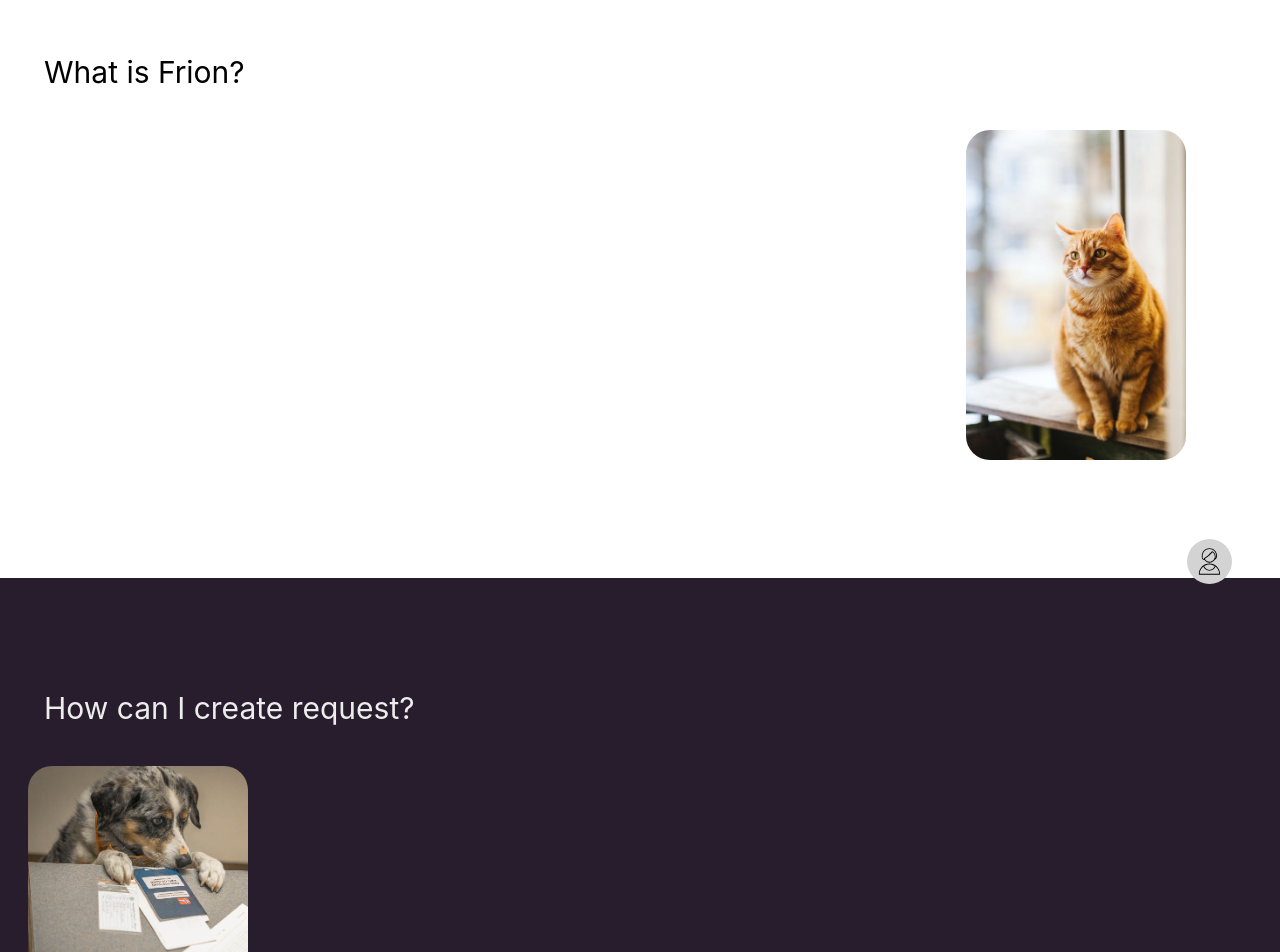
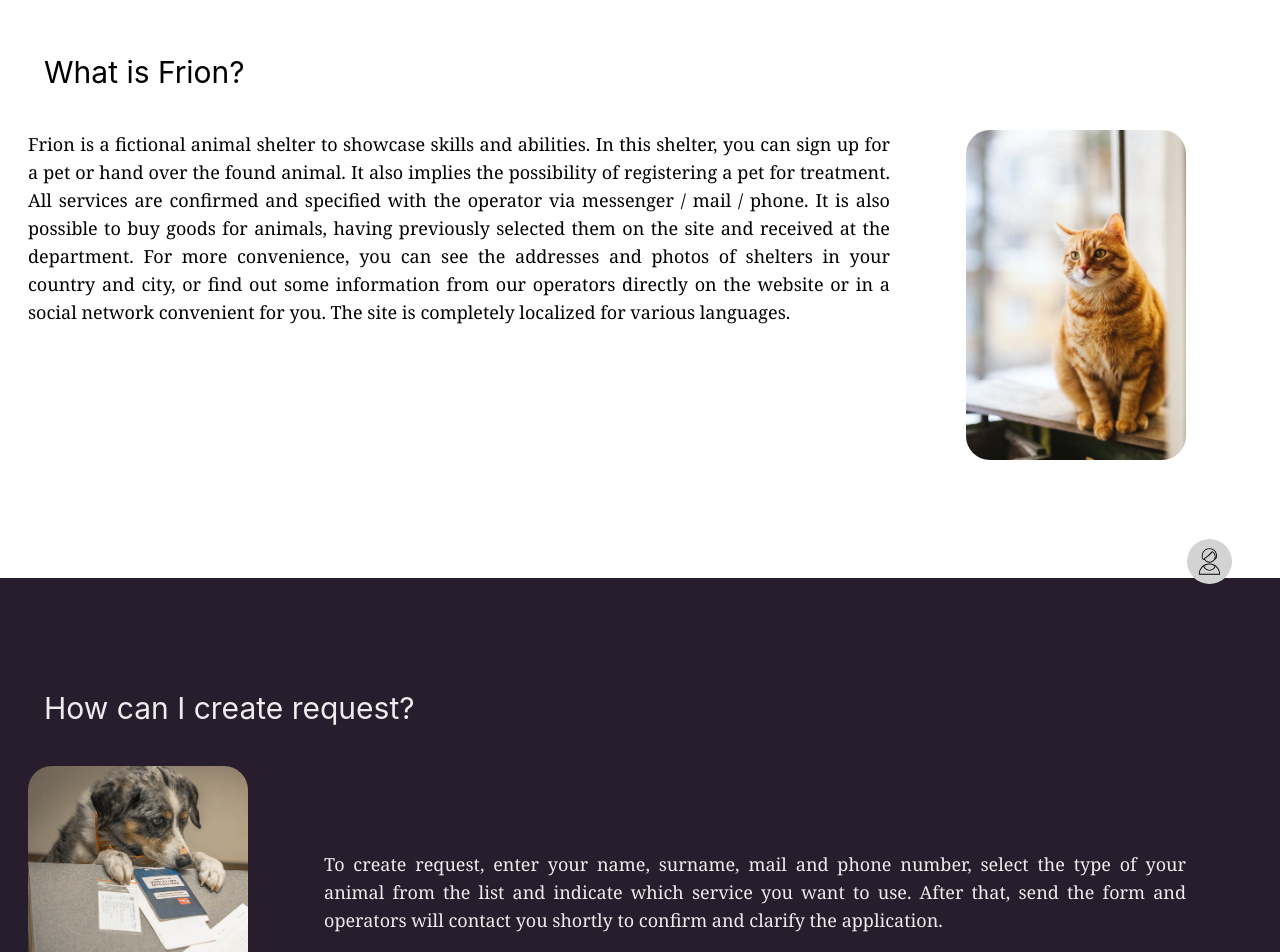
Before and after one commit to Proveno/Frion, a Next.js app in the folder frion-next-js-app/: page / in a window 1280 px wide. Shown: the part 120-1072 px from the top of the page. Built offline with nearby package versions, Linux system fonts and the light colour scheme.

Commit message:
added about text anr registration

```diff
--- a/frion-next-js-app/locales/de.js
+++ b/frion-next-js-app/locales/de.js
@@ -10,10 +10,10 @@ export const de = {
   contacts: "KONTAKTE",
 
   aboutQuestion: "Was ist Frion?",
-  aboutText: "",
+  aboutText: "Frion ist ein fiktives Tierheim, um Fähigkeiten und Fertigkeiten zu demonstrieren. In diesem Tierheim können Sie sich für ein Haustier anmelden oder das gefundene Tier abgeben. Es beinhaltet auch die Möglichkeit, ein Haustier zur Behandlung anzumelden. Alle Leistungen werden mit dem Betreiber per Messenger / Mail / Telefon bestätigt und spezifiziert. Es ist auch möglich, Waren für Tiere zu kaufen, die zuvor auf der Website ausgewählt und in der Abteilung erhalten wurden. Für mehr Komfort können Sie die Adressen und Fotos von Unterkünften in Ihrem Land und Ihrer Stadt einsehen oder einige Informationen von unseren Betreibern direkt auf der Website oder in einem für Sie geeigneten sozialen Netzwerk abrufen. Die Site ist vollständig für verschiedene Sprachen lokalisiert.",
 
   regInstructionQuestion: "Wie kann ich eine Anfrage erstellen?",
-  regInstructionText: "",
+  regInstructionText: "Um einen Antrag zu erstellen, geben Sie Ihren Vor- und Nachnamen, Ihre E-Mail-Adresse und Telefonnummer ein, wählen Sie die Art Ihres Tieres aus der Liste aus und geben Sie an, welchen Dienst Sie nutzen möchten. Danach senden Sie das Formular ab und die Betreiber werden sich in Kürze mit Ihnen in Verbindung setzen, um den Antrag zu bestätigen und zu klären.",
 
   createRequest: "Anfrage erstellen",
   firstNameLabel: "Vorname",
--- a/frion-next-js-app/locales/en.js
+++ b/frion-next-js-app/locales/en.js
@@ -10,10 +10,10 @@ export const en = {
   contacts: "CONTACTS",
 
   aboutQuestion: "What is Frion?",
-  aboutText: "",
+  aboutText: "Frion is a fictional animal shelter to showcase skills and abilities. In this shelter, you can sign up for a pet or hand over the found animal. It also implies the possibility of registering a pet for treatment. All services are confirmed and specified with the operator via messenger / mail / phone. It is also possible to buy goods for animals, having previously selected them on the site and received at the department. For more convenience, you can see the addresses and photos of shelters in your country and city, or find out some information from our operators directly on the website or in a social network convenient for you. The site is completely localized for various languages.",
 
   regInstructionQuestion: "How can I create request?",
-  regInstructionText: "",
+  regInstructionText: "To create request, enter your name, surname, mail and phone number, select the type of your animal from the list and indicate which service you want to use. After that, send the form and operators will contact you shortly to confirm and clarify the application.",
 
   createRequest: "Create request",
   firstNameLabel: "First name",
--- a/frion-next-js-app/locales/ru.js
+++ b/frion-next-js-app/locales/ru.js
@@ -10,10 +10,11 @@ export const ru = {
   contacts: "КОНТАКТЫ",
 
   aboutQuestion: "Что такое Frion?",
-  aboutText: "",
+  aboutText:
+    "Frion это вымышленный приют для животных для демонстрации навыков и способностей. В данном приюте вы можете записаться на получение питомца или же сдать найденную зверушку.  Так же подразумевается возможность записи питомца на лечение. Все услуги подтверждаются и уточняются с оператором через мессенджер / почту / телефон. Так же есть возможность купить товары для животных, предварительно выбрав их на сайте и получив в отделении. Для большего удобства вы можете посмотреть адреса и фотографии приютов в вашей стране и городе или узнать какую-то информацию у наших операторов прямо на сайте или в удобной для вас социальной сети. Сайт полностью локализирован для различных языков.",
 
   regInstructionQuestion: "Как я могу создать заявку?",
-  regInstructionText: "",
+  regInstructionText: "Что бы создать заявку внесите ваше имя, фамилию, почту и номер телефона, выберете из списка тип вашего животного и укажите какой услугой вы хотите воспользоваться. После этого отправьте форму и в скором времени с вами свяжутся операторы для подтверждения и уточнения заявки.",
 
   createRequest: "Создать заявку",
   firstNameLabel: "Имя",
--- a/frion-next-js-app/locales/uk.js
+++ b/frion-next-js-app/locales/uk.js
@@ -10,10 +10,10 @@ export const uk = {
   contacts: "КОНТАКТИ",
 
   aboutQuestion: "Що таке Frion?",
-  aboutText: "",
+  aboutText: "Frion це вигаданий притулок для тварин для демонстрації навичок та здібностей. У даному притулку ви можете записатися на отримання вихованця або здати знайдене звірятко. Також є можливість запису вихованця на лікування. Всі послуги підтверджуються та уточнюються з оператором через месенджер/пошту/телефон. Також є можливість купити товари для тварин, попередньо обравши їх на сайті та отримавши у відділенні. Для більшої зручності ви можете переглянути адреси та фотографії притулків у вашій країні та місті або дізнатися якусь інформацію у наших операторів прямо на сайті або у зручній для вас соціальній мережі. Сайт повністю локалізований для різних мов.",
 
   regInstructionQuestion: "Як я можу створити запит?",
-  regInstructionText: "",
+  regInstructionText: "Щоб створити заявку внесіть ваше ім'я, прізвище, пошту та номер телефону, оберіть зі списку тип вашої тварини та вкажіть якою послугою ви хочете скористатися. Після цього надішліть форму та незабаром з вами зв'яжуться оператори для підтвердження та уточнення заявки.",
 
   createRequest: "Створити запит",
   firstNameLabel: "Імʼя",
--- a/frion-next-js-app/pages/index.js
+++ b/frion-next-js-app/pages/index.js
@@ -391,7 +391,7 @@ export default function Home() {
               </div>
             </div>
 
-            <div className="self-start justify-center w-3/4">
+            <div className="self-center justify-center w-3/4">
               <p
                 className={`whitespace-normal break-word indent-8 text-justify font-serif text-lg pl-14`}
               >
```
